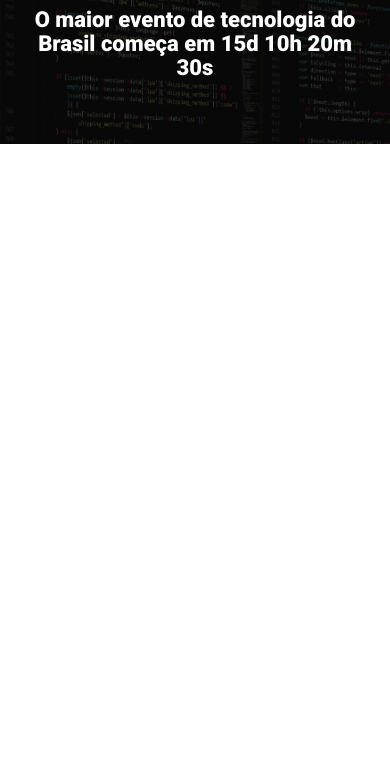
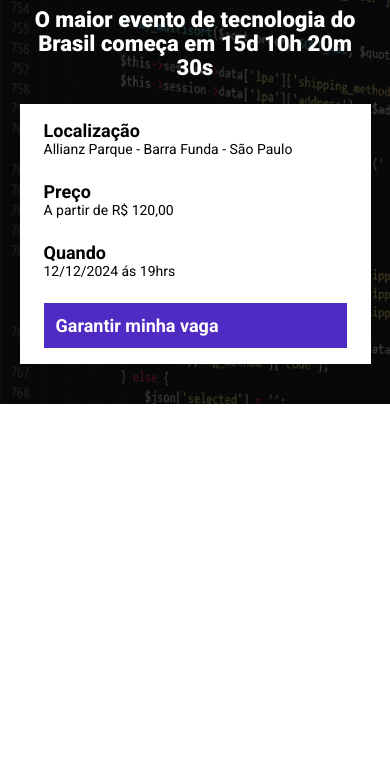
Before and after one commit to JaimeJunr/Parcel-EBAC-TALKS, a website built with Parcel: page src/index.html in a window 390 px wide. Shown: the part 80-844 px from the top of the page. Built offline with nearby package versions, Linux system fonts and the light colour scheme.

Commit message:
infos-bar and buttons create

```diff
--- a/src/index.html
+++ b/src/index.html
@@ -16,6 +16,23 @@
         <div class="container">
             <img class="hero__logo" src="images/ebac_logo.svg" alt="Ebac Logo">
             <p class="hero__text">O maior evento de tecnologia do Brasil começa em 15d 10h 20m 30s</p>
+            <div class="info-bar">
+                <ul class="info-bar__infos">
+                    <li class="info-bar__infos__item">
+                        <b>Localização</b>
+                        Allianz Parque - Barra Funda - São Paulo
+                    </li>
+                    <li class="info-bar__infos__item">
+                        <b>Preço</b>
+                        A partir de R$ 120,00
+                    </li>
+                    <li class="info-bar__infos__item">
+                        <b>Quando</b>
+                        12/12/2024 ás 19hrs
+                    </li>
+                </ul>
+                <a class="button button--primary" href="*">Garantir minha vaga</a>
+            </div>
         </div>
     </header>
 
--- /dev/null
+++ b/src/styles/components/_buttons.scss
@@ -0,0 +1,23 @@
+.button{
+    padding: 12px;
+    font-size: 18px;
+    font-weight: bold;
+    text-decoration: none;
+    text-align: center;
+    white-space: nowrap;
+
+    &--primary{
+        color: white;
+        background-color: #4F2AC3;
+    }
+
+    @media (max-width: 640px){
+        display: block;
+        width: 100%;
+    }
+
+    @media (max-width: 1024px){
+        display: flex;
+        align-items: center;
+    }
+}
--- /dev/null
+++ b/src/styles/components/_infos_bar.scss
@@ -0,0 +1,44 @@
+.info-bar{
+    padding: 16px 24px;
+    background-color: white;
+    display: flex;
+    justify-content: space-between;
+
+    &__infos {
+        display: flex;
+        gap: 40px;
+
+
+        &__item{
+            color: black;
+            font-size: 14px;
+
+            b{
+                color: black;
+                font-size: 18px;
+                display: block;
+            }
+        }
+
+
+    }
+
+    @media (max-width: 640px){
+        display: block;
+
+        &__infos{
+            display: block;
+
+            &__item{
+                margin-bottom: 24px;
+            }
+        }
+    }
+
+    @media (max-width: 1024px){
+
+        &__infos{
+            gap: 16px;
+        }
+    }
+}
--- a/src/styles/main.scss
+++ b/src/styles/main.scss
@@ -1,4 +1,6 @@
 @use 'hero';
+@use 'components/infos_bar';
+@use 'components/buttons';
 
 *{
     margin: 0;
@@ -6,6 +8,7 @@
     box-sizing: border-box;
     font-family: "Roboto", sans-serif;
     color: white;
+    list-style: none;
 }
 
 .container{
```
